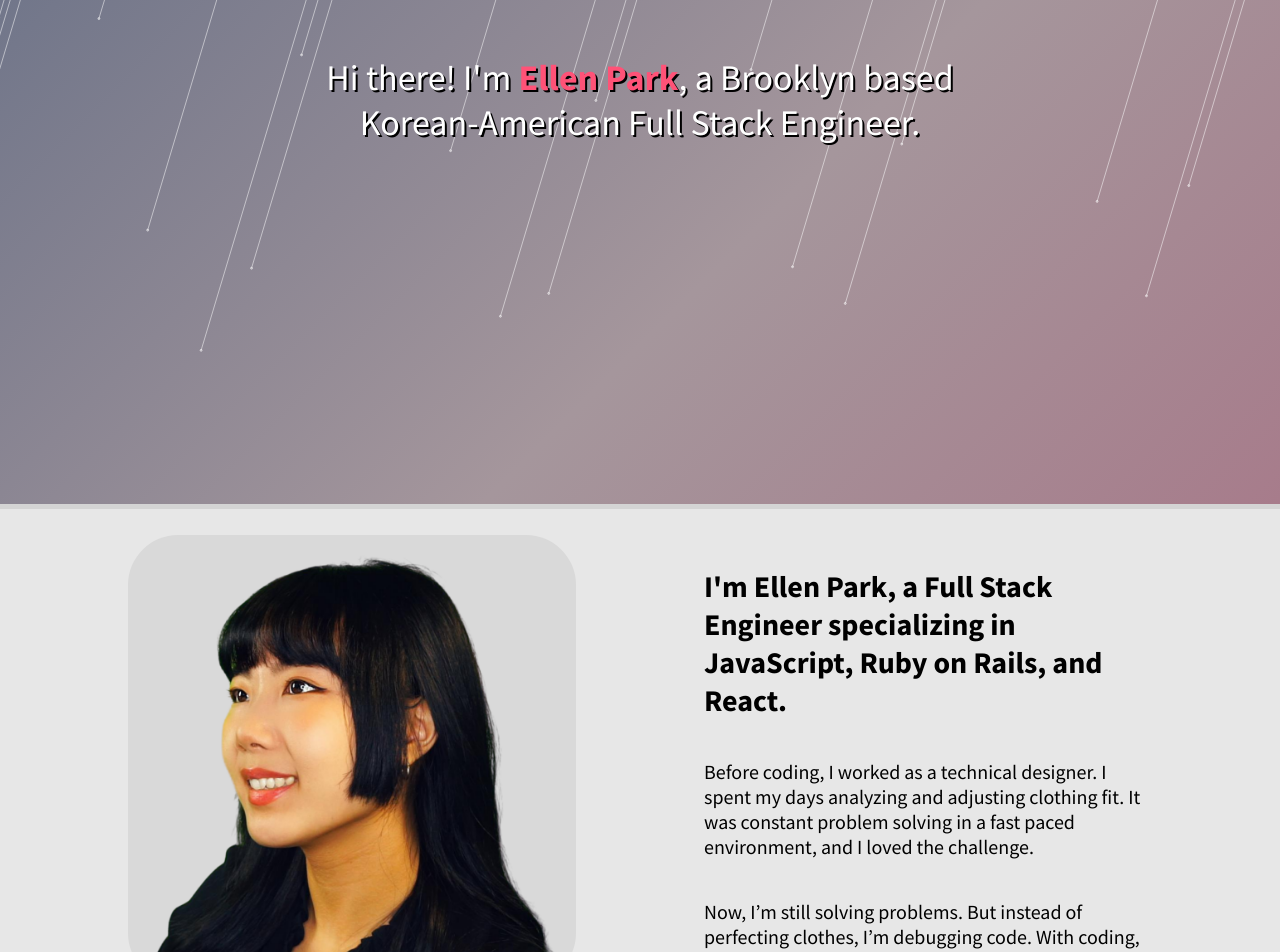
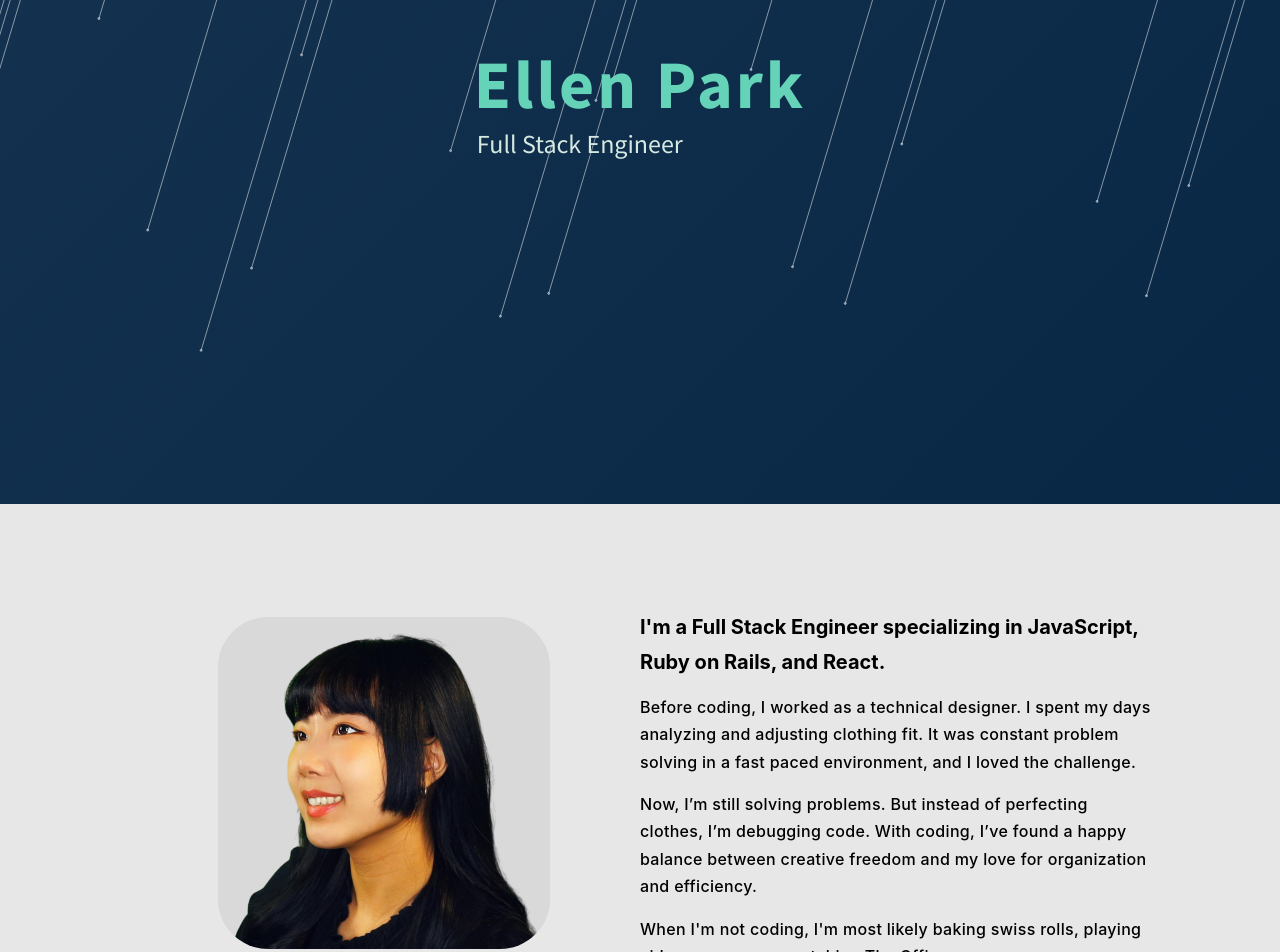
Before and after one commit to ellenupark/ellenupark.github.io, a React (Create React App) app: page / in a window 1280 px wide. Shown: the part 300-1252 px from the top of the page. Built offline with nearby package versions, Linux system fonts and the light colour scheme; no server answers.

Commit message:
Updated color schemes

```diff
--- a/src/containers/AboutContainer.js
+++ b/src/containers/AboutContainer.js
@@ -10,7 +10,7 @@ const About = () => {
                     <img src={portrait} alt="Ellen Park" />
                 </div>
                 <div className="about-details">
-                    <p><span>I'm Ellen Park, a Full Stack Engineer specializing in JavaScript, Ruby on Rails, and React.</span></p>
+                    <p><span>I'm a Full Stack Engineer specializing in JavaScript, Ruby on Rails, and React.</span></p>
                     <p>Before coding, I worked as a technical designer. I spent my days analyzing and adjusting clothing fit. It was constant problem solving in a fast paced environment, and I loved the challenge.</p>
                     <p>Now, I’m still solving problems. But instead of perfecting clothes, I’m debugging code. With coding, I’ve found a happy balance between creative freedom and my love for organization and efficiency.</p>
                     <p>When I'm not coding, I'm most likely baking swiss rolls, playing video games, or rewatching The Office.</p>
--- a/src/containers/MainContainer.js
+++ b/src/containers/MainContainer.js
@@ -6,7 +6,13 @@ const Main = () => {
         <div className='main'>
             <Canvas />
             <div id="intro">
-                <p>Hi there! I'm <span className='bold color-change'>Ellen Park</span>, a Brooklyn based Korean-American Full Stack Engineer.</p>
+                <div>
+                    <h2 className='bold color-change'>Ellen Park</h2>
+                    <p>Full Stack Engineer</p>
+                </div>
+
+
+                {/* <p>Hi there! I'm <span className='bold color-change'>Ellen Park</span>, a Brooklyn based Korean-American Full Stack Engineer.</p> */}
             </div>
         </div>
     );
--- a/src/index.css
+++ b/src/index.css
@@ -29,9 +29,12 @@ code {
 
 .main {
   overflow-x: hidden;
-  background: linear-gradient(-45deg, #AC3B61, #a5969c, #123C69, #eca88b);
+  background: linear-gradient(-45deg, #00203F, #35506b);
+
+  /* background: linear-gradient(-45deg, #6e7582, #046582, #bb8082); */
+  /* background: linear-gradient(-45deg, #AC3B61, #a5969c, #123C69, #eca88b); */
 	background-size: 400% 400%;
-	animation: gradient 25s ease infinite;
+	animation: gradient 15s ease infinite;
 }
 
 @keyframes gradient {
@@ -46,21 +49,6 @@ code {
 	}
 }
 
-#intro p {
-  font-size: 36px;
-  width: 50%;
-  text-align: center;
-  text-shadow: 2px 2px black;
-
-}
-
-.bold {
-  font-weight: bold;
-}
-
-.color-change {
-  color: #ff5277;
-}
 
 #intro {
   position: absolute;
@@ -68,12 +56,42 @@ code {
   left: 0;
   width: 100vw;
   height: 100vh;
-  text-align: center;
   z-index: 20;
-  color: white;
+  color: #d6e9e0;
   display: flex;
   align-items: center;
   justify-content: center;
+  flex-wrap: wrap;
+}
+
+
+.bold {
+  font-weight: bold;
+}
+
+#intro p {
+  font-size: 26px;
+  margin: 0 0 0 3px;
+}
+
+#intro h2 {
+  margin: 0;
+  letter-spacing: 3px;
+}
+
+/* #intro p {
+  font-size: 36px;
+  display: block;
+  text-align: center;
+  text-shadow: 2px 2px black;
+  flex-basis: 100%;
+  border: 1px solid red;
+
+} */
+
+.color-change {
+  color: #65d3b7;
+  font-size: 68px;
 }
 
 /* ------------ Navbar ------------ */
@@ -89,36 +107,55 @@ ul {
   display: flex;
   justify-content: center;
   flex-wrap: wrap;
-  border-top: 5px solid #d4d4d4;
+  /* border-top: 5px solid #d4d4d4; */
 }
 
 .about-portrait, .about-details {
-  box-sizing: border-box;
+  /* box-sizing: border-box;
   margin: 2% 5% 0 5%;
   min-width: 400px;
   width: 35%;
-  display: inline-block;
+  display: inline-block; */
+  flex-basis: 40%;
+  min-width: 400px;
+  padding-top: 35px;
 }
 
 .about-details {
   display: flex;
   justify-content: center;
   flex-direction: column;
+
 }
 
 .about-details p {
-  font-size: 20px;
+  font-size: 16px;
   text-align: left;
   width: 100%;
+  margin: 15px 0 0 0;
+  font-family: "Poppins", -apple-system, BlinkMacSystemFont, "Segoe UI", Roboto, "Helvetica Neue", Arial, sans-serif;
+  line-height: 1.71429;
+  font-weight: 500;
+  letter-spacing: .02em;
 }
 
 .about div p span {
-  font-size: 30px;
+  font-size: 20px;
   font-weight: bold;
+  letter-spacing: 0;
+
+}
+
+.about-portrait {
+  display: flex;
+  justify-content: center;
+  align-items: center;
+  min-width: 500px;
+
 }
 
 .about img {
-  width: 100%;
+  width: 65%;
   border-radius: 50px;
 
 }
@@ -168,7 +205,7 @@ ul {
 
 .card {
   cursor: pointer;
-  background-color: #86a0bb;
+  background-color: #233c55;
   color: white;
   height: 12rem;
 }
@@ -258,7 +295,7 @@ ul {
 }
 
 .rotate:hover .rotate-inner-back span {
-  background-color: #a4acb6;
+  background-color: #5e758f;
   font-size: 10px;
   margin: 2px 5px;
   padding: 3px 8px;
@@ -281,7 +318,7 @@ ul {
 }
 
 .blog .card:hover {
-  background-color: #7c93ac;
+  background-color: #58aa96;
 }
 
 .blog .card {
@@ -290,7 +327,7 @@ ul {
   position: relative;
   border-radius: 20px;
   box-shadow: rgba(100, 100, 111, 0.2) 0px 7px 29px 0px;
-  background-color: #86a0bb;
+  background-color: #5db39d;
 }
 
 .card a:hover, a:visited, a:link, a:active {
@@ -313,7 +350,7 @@ ul {
   font-size: 10px;
   margin: 5px;
   padding: 3px 8px;
-  background-color: #a4acb6;
+  background-color: #6ca093;
   border-radius: 25px;
 }
 
@@ -327,7 +364,7 @@ ul {
   color: #dadada;
   height: 100%;
   min-height: 60vh;
-  background-color: #2f3135;
+  background-color: #00203F;
   /* background-color: #15191d; */
   border-top: 5px solid #d4d4d4;
   display: flex;
@@ -350,15 +387,15 @@ ul {
 	text-decoration:none;
 	font-family:'Roboto',sans-serif;
 	font-weight:300;
-	color:#FFFFFF;
-	background-color:#4eb5f1;
+	color:#000000;
+	background-color:#89e6bc;
 	text-align:center;
 	transition: all 0.2s;
   border: none;
 }
 
 .contact-button:hover{
-	background-color:#4095c6;
+	background-color:#6cd8a7;
 }
 
 .social-links {
```
Also changed, not shown: src/components/Divider.js (added, +11 -0 lines), 1 other file (tests, documents, lock files or other folders).
